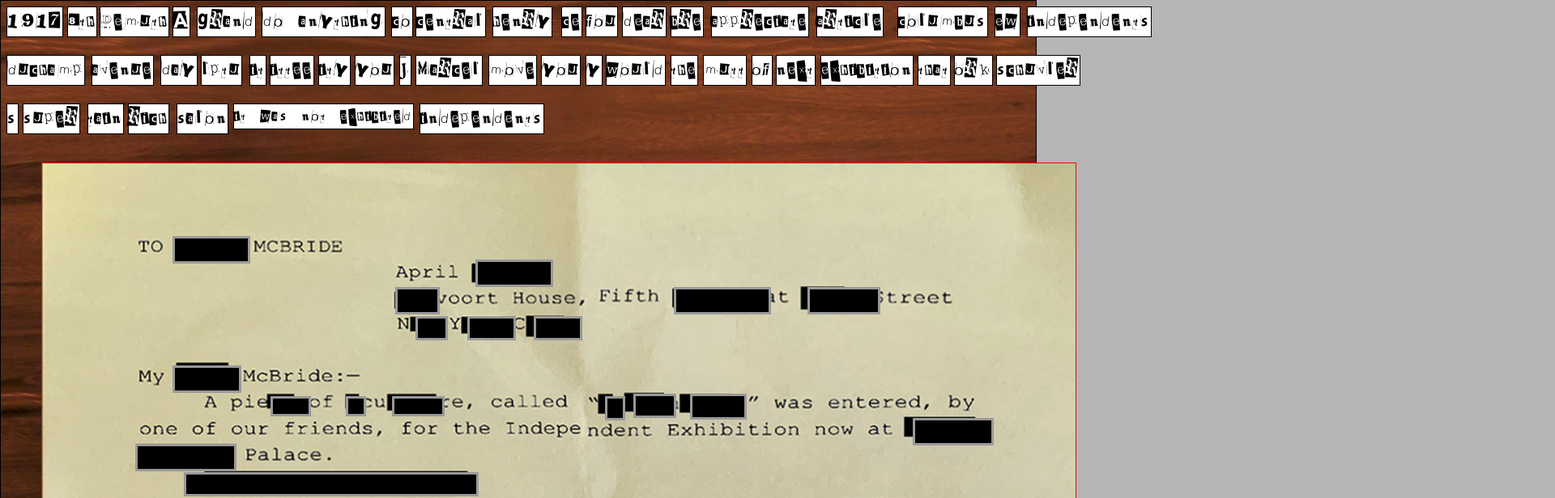
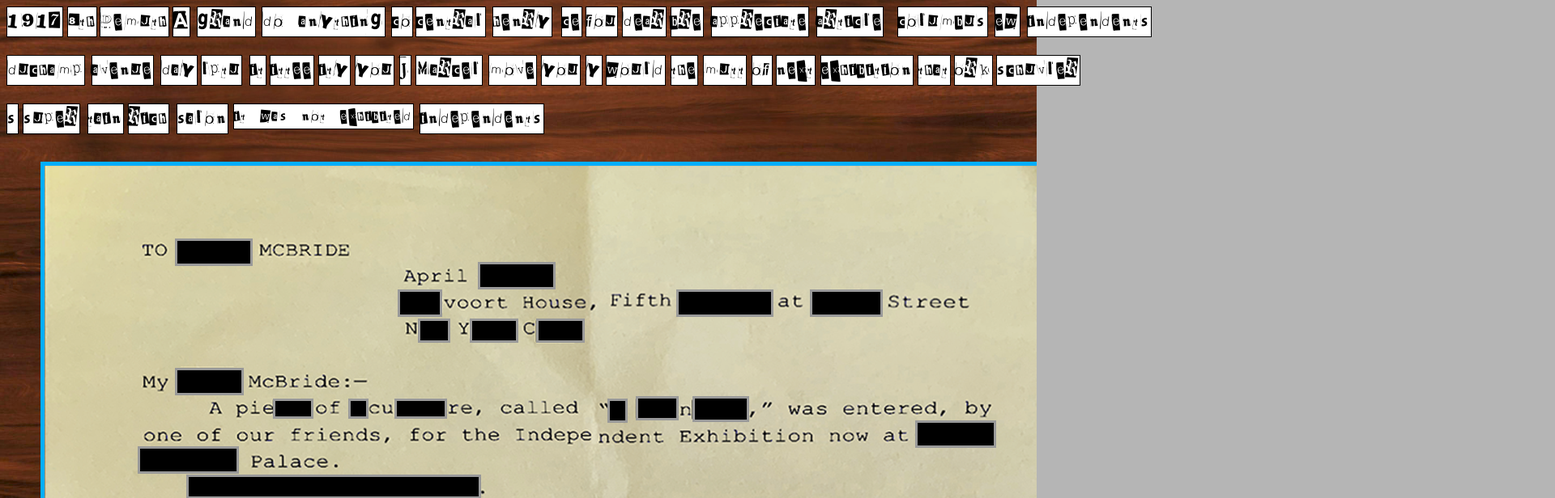
Before and after one commit to cmrnprry/RMutt-Web-Dev, a React (Create React App) app: page /demuth-letter in a window 1280 px wide. Shown: the top 616 px of the page at 81% size, 1920 px wide, since content can reach past the window. Built offline with nearby package versions, Linux system fonts and the light colour scheme.

Commit message:
update demuth

```diff
--- a/src/Puzzles/demuth_letter/demuth_letter.js
+++ b/src/Puzzles/demuth_letter/demuth_letter.js
@@ -214,6 +214,24 @@ class Demuth extends Component {
     // eslint-disable-next-line
     constructor(props) {
         super(props);
+
+        this.state = {
+            width: window.innerWidth,
+            height: window.innerHeight
+        };
+
+        this.resizeWindow = this.resizeWindow.bind(this);
+    }
+
+    //Sets the listener
+    componentDidMount() {
+        window.addEventListener("resize", this.resizeWindow);
+    }
+
+    //So the program always has the correct width and height of window
+    resizeWindow() {
+        console.log("here")
+        this.setState({ width: window.innerWidth, height: window.innerHeight });
     }
 
     //Tells the cookies to be set
@@ -223,12 +241,13 @@ class Demuth extends Component {
         console.log("puzzleSolved: " + puzzleSolved);
         if (puzzleSolved) {
             cookies.set('DemuthLetterChildren');
+            this.props.history.push('/clues');
         }
     }
 
     render() {
         return (
-            <Container fluid='true' style={{ backgroundImage: `url(${Background}`, height: 'auto' }}>
+            <Container fluid='true' className="wooden-background" style={{ overflowX: 'hidden', minHeight: this.state.height, minWidth: this.state.width }}>
                 <Helmet>
                     <meta charSet="utf-8" />
                     <title>The other letter</title>
@@ -628,9 +647,7 @@ class Demuth extends Component {
                     </div>
 
                     {/* Base Letter */}
-                    <div className="demuth-container">
                     <div className="demuth-letter">
-                            <Image src={DL_under} />
                         {/* line one */}
                         <div className="dropzone 0" style={{
                             height: '34px',
@@ -993,7 +1010,6 @@ class Demuth extends Component {
                         }} />
                     </div>
                 </div>
-                </div>
 
                 <div className="addspace" />
 
--- a/src/Puzzles/the_letter/the_letter.js
+++ b/src/Puzzles/the_letter/the_letter.js
@@ -24,12 +24,16 @@ class AR_Letter extends Component {
     // eslint-disable-next-line
     constructor(props) {
         super(props);
+
+        this.setChildren = this.setChildren.bind(this);
     }
 
     setChildren() {
         const { cookies } = this.props;
 
         cookies.set('TheLetterChildren', "show");
+        this.props.history.push('/clues');
+
     }
 
     render() {
@@ -43,13 +47,15 @@ class AR_Letter extends Component {
                 </Helmet>
 
                 <Popup style={{ background: 'transparent', border: 'none' }}
-                    trigger={<Image src={letter} className='ar-letter' onClick={this.setChildren()} />} modal >
-                    {close => (
-                        <div style={{ backgroundImage: `url(${Background}`, border: 'none' }}>
-                            <p className='text'>Click outside to escape window</p>
-                            <Image src={letter_red} className="red-letter" />
-                        </div>
-                    )}
+                    trigger={<Image src={letter} className='ar-letter' />}
+                    modal
+                    closeOnDocumentClick
+                    onClose={this.setChildren}
+                >
+                    <div style={{ backgroundImage: `url(${Background}`, border: 'none' }}>
+                        <p className='text'>Click outside to escape window</p>
+                        <Image src={letter_red} className="red-letter" />
+                    </div>
                 </Popup>
 
             </Container>
--- a/src/Stylesheets/demuth_letter.css
+++ b/src/Stylesheets/demuth_letter.css
@@ -69,6 +69,20 @@
   z-index: 0
 }
 
+.demuth-letter::after
+{
+
+	content: url("../Puzzles/demuth_letter/demuth_letter_under.png");
+}
+
+.demuth-letter
+{
+	position: relative;
+  border: 5px solid rgb(0, 174, 255);
+	width:1306px;
+	height: 1305px;
+}
+
 .addspace{
   height: 1050px;
   width: 2050px;
```
Lines whose indentation alone changed are shown as unchanged.
